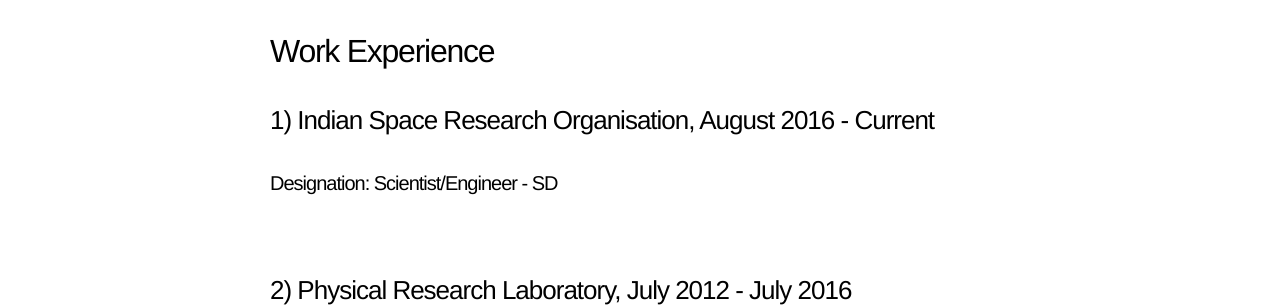
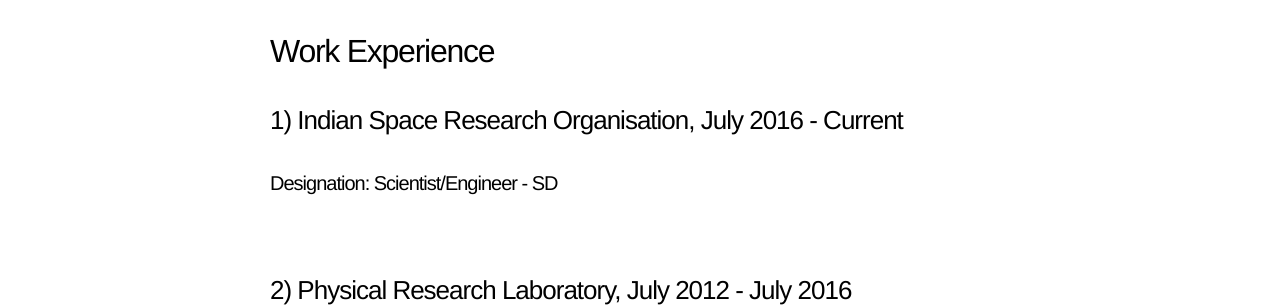
Before and after one commit to samueljohnson/samueljohnson.github.io.archive, a Jekyll site: the page built from cv.markdown, in a window 1280 px wide and 900 px high, scrolled down 2203 px. Shown: the part 244-551 px from the top of the window. Built offline with Jekyll 4.4.1, drawn with Linux system fonts in a browser that asks for light colours; nearby versions of some CDN libraries.

Commit message:
Fixed Date

```diff
--- a/cv.markdown
+++ b/cv.markdown
@@ -98,7 +98,7 @@
 
 ## Work Experience
 
-### 1) Indian Space Research Organisation, August 2016 - Current
+### 1) Indian Space Research Organisation, July 2016 - Current
 
 #### Designation: Scientist/Engineer - SD
 
```
